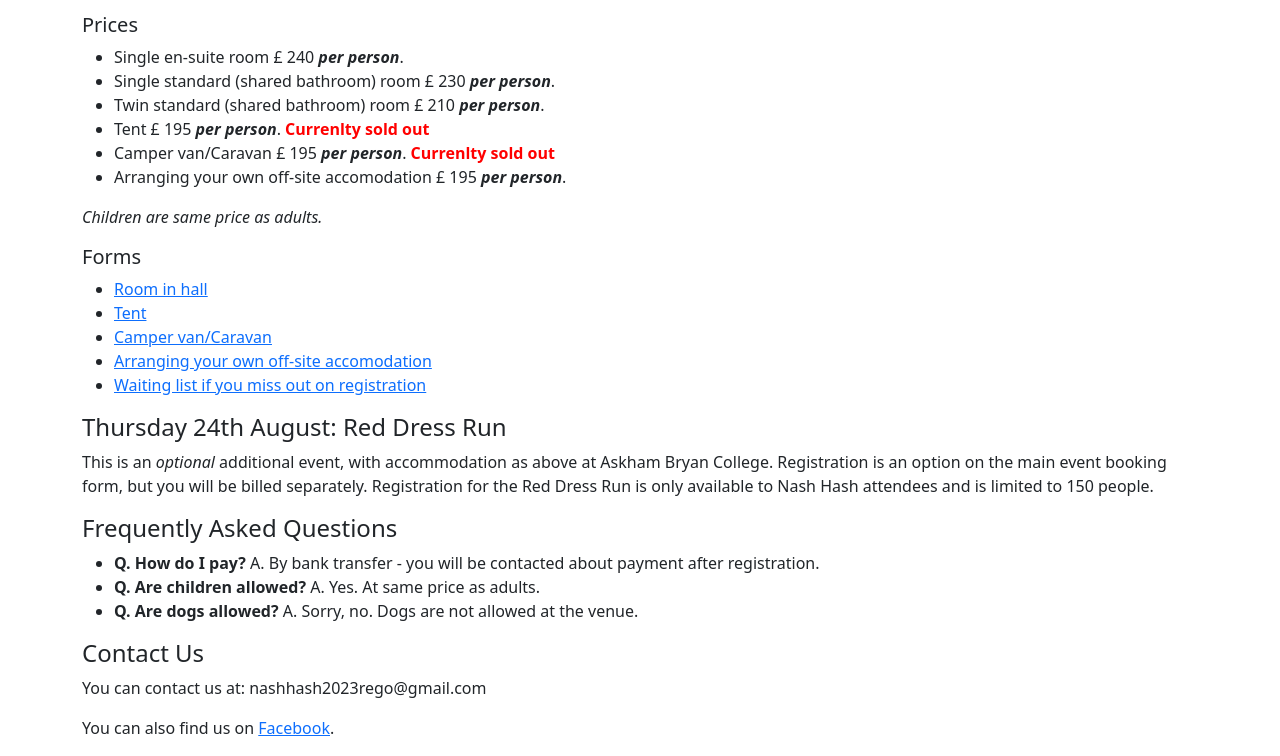
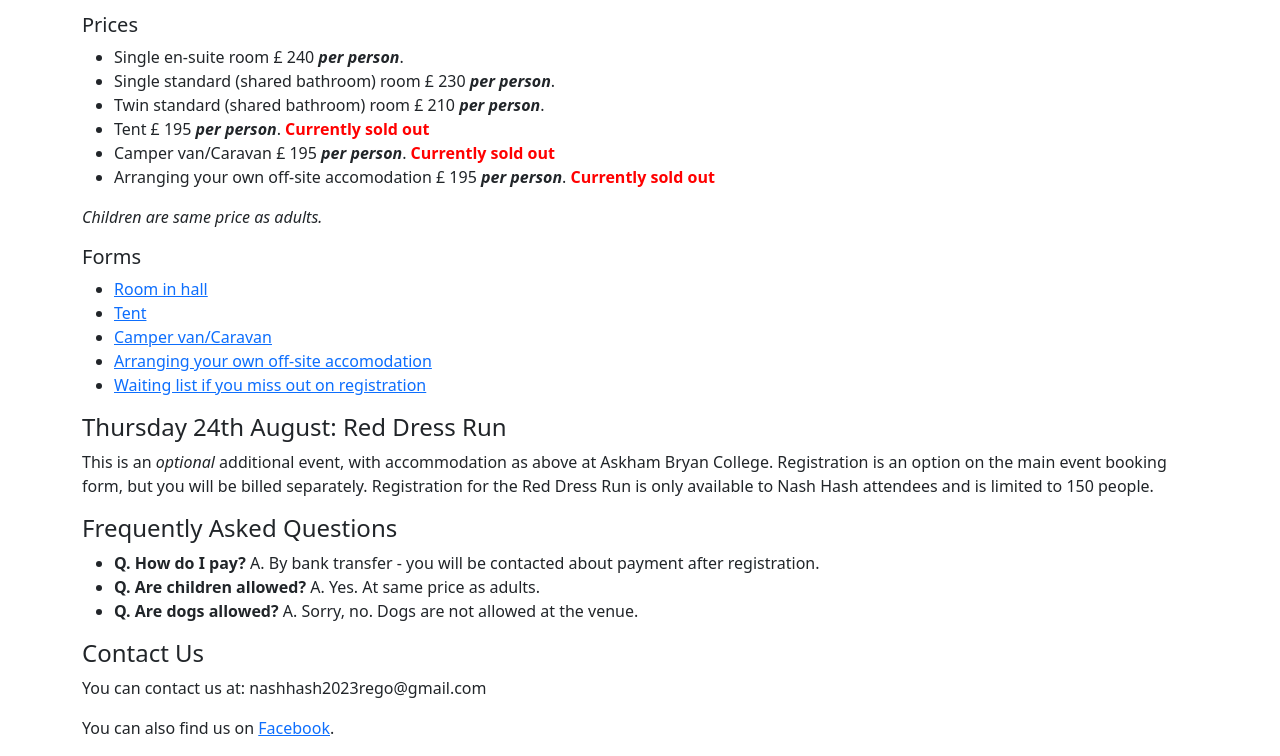
Before and after one commit to rapunzelnashhash/UK-Nash-Hash-2023, a website: page src/index.html in a window 1280 px wide. Shown: the part 1057-1813 px from the top of the page. Drawn offline with nearby package versions, Linux system fonts and the light colour scheme.

Commit message:
Off-site sold out.

```diff
--- a/src/index.html
+++ b/src/index.html
@@ -87,9 +87,9 @@ The Venue
 <li>Single en-suite room &#163; 240 <b><em>per person</em></b>.</li>
 <li>Single standard (shared bathroom) room &#163; 230 <b><em>per person</em></b>.</li>
 <li>Twin standard (shared bathroom) room &#163; 210 <b><em>per person</em></b>.</li>
-<li>Tent &#163; 195 <b><em>per person</em></b>. <b style="color:red;">Currenlty sold out</b></li>
-<li>Camper van/Caravan &#163; 195 <b><em>per person</em></b>. <b style="color:red;">Currenlty sold out</b></li>
-<li>Arranging your own off-site accomodation &#163; 195 <b><em>per person</em></b>.</li>
+<li>Tent &#163; 195 <b><em>per person</em></b>. <b style="color:red;">Currently sold out</b></li>
+<li>Camper van/Caravan &#163; 195 <b><em>per person</em></b>. <b style="color:red;">Currently sold out</b></li>
+<li>Arranging your own off-site accomodation &#163; 195 <b><em>per person</em></b>. <b style="color:red;">Currently sold out</b></li>
 </ul>
 <p>
 <em>Children are same price as adults.</em>
```
